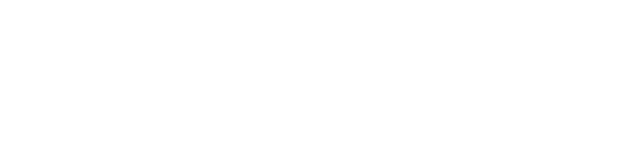
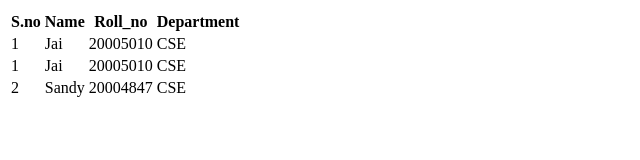
Before and after one commit to Jai-jayapalan/tables-form, a plain HTML site: page index.html in a window 1280 px wide. Shown: the whole page, without its empty margins (0-640 px from the left). Drawn offline with Linux system fonts and the light colour scheme.

Commit message:
table added

```diff
--- a/index.html
+++ b/index.html
@@ -4,9 +4,37 @@
     <meta charset="UTF-8">
     <meta http-equiv="X-UA-Compatible" content="IE=edge">
     <meta name="viewport" content="width=device-width, initial-scale=1.0">
-    <title>Document</title>
+    <title>Table</title>
 </head>
 <body>
     <!-- table form -->
+    <table>
+        <tr>
+            <tr>
+                <th>S.no</th>
+                <th>Name</th>
+                <th>Roll_no</th>
+                <th>Department</th>
+            </tr>
+            <tr>
+                <td>1</td>
+                <td>Jai</td>
+                <td>20005010</td>
+                <td>CSE</td>
+            </tr>
+            <tr>
+                <td>1</td>
+                <td>Jai</td>
+                <td>20005010</td>
+                <td>CSE</td>
+            </tr>
+            <tr>
+                <td>2</td>
+                <td>Sandy</td>
+                <td>20004847</td>
+                <td>CSE</td>
+            </tr>
+        </tr>
+    </table>
 </body>
 </html>
```
